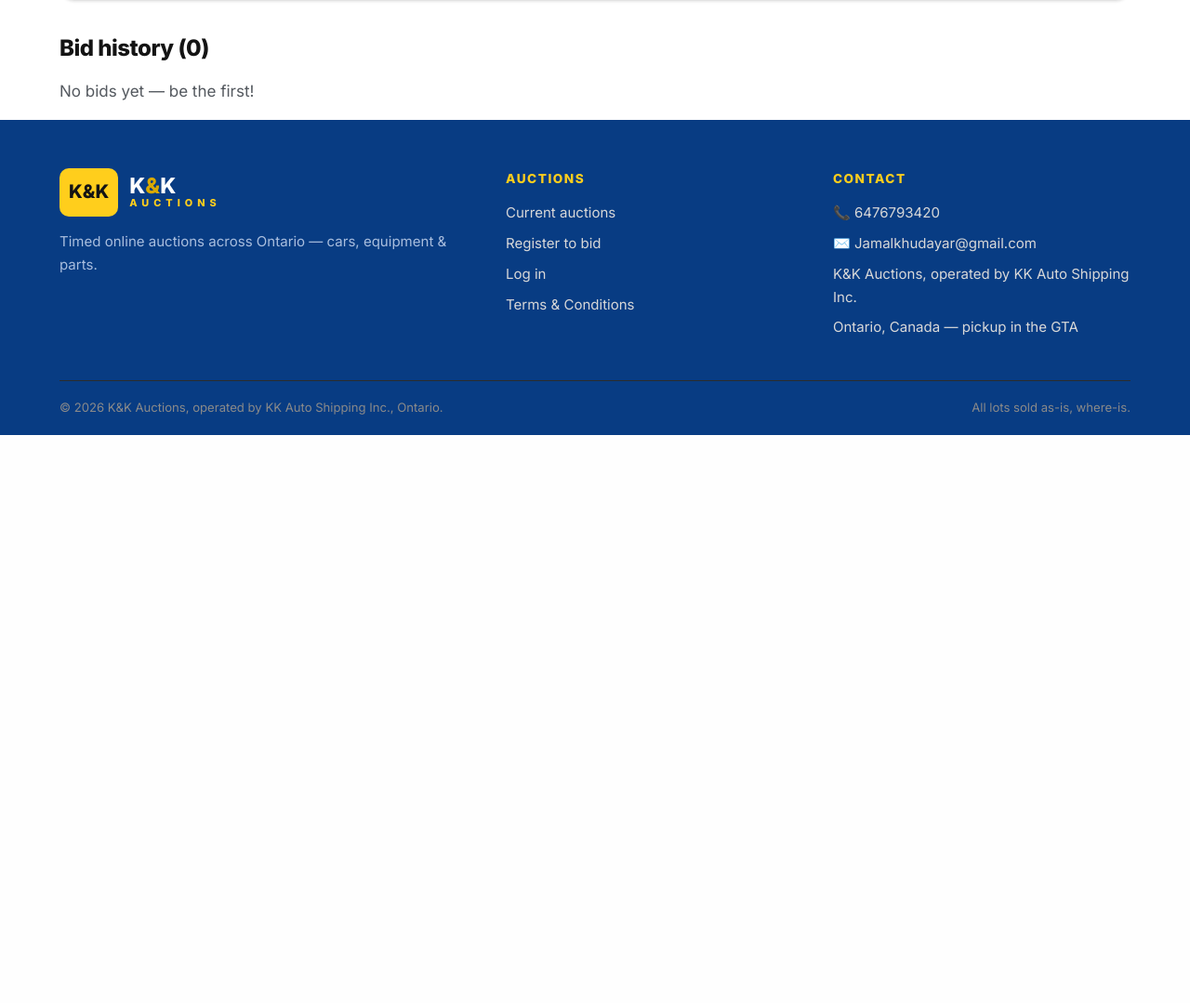
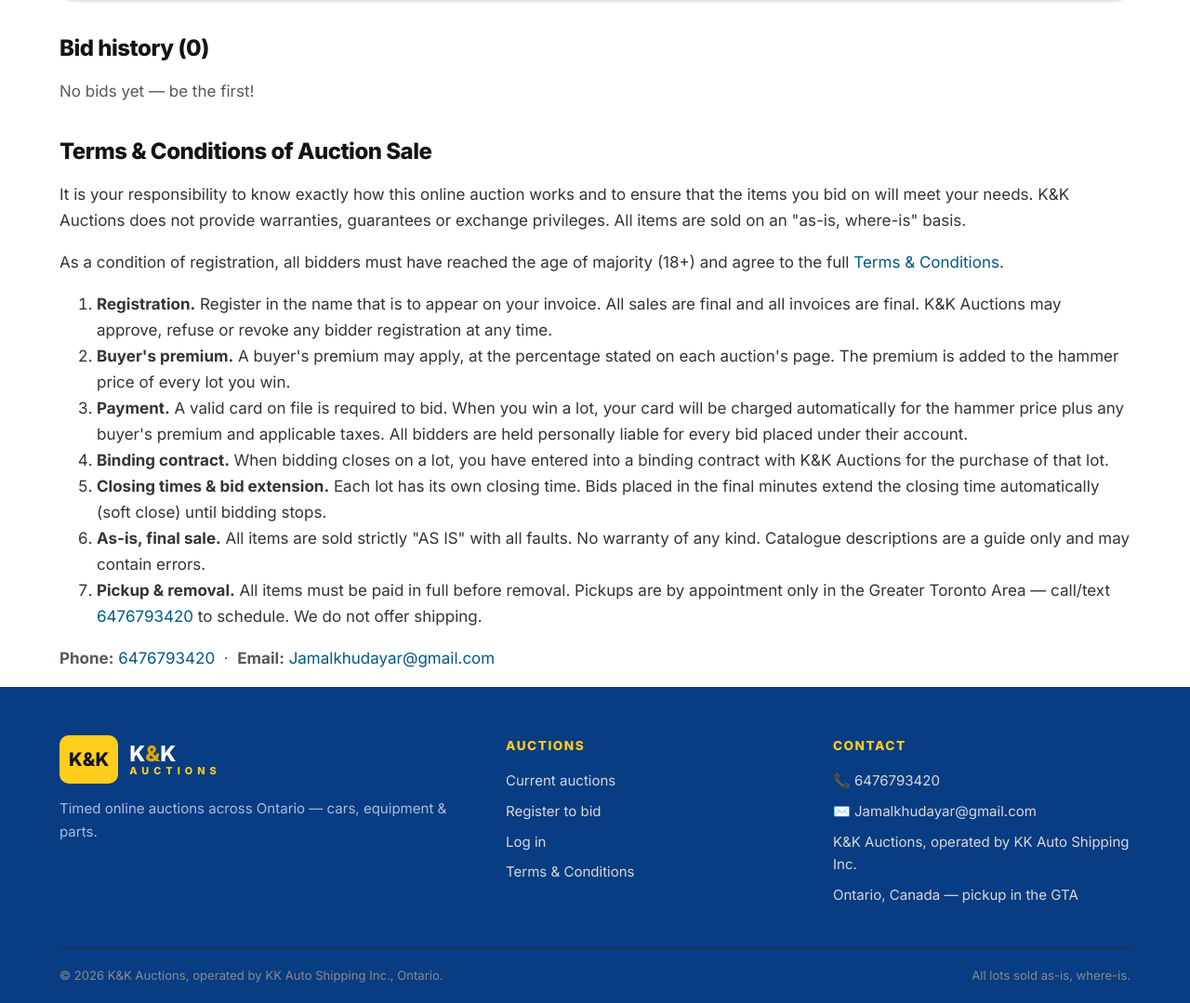
Before and after one commit to jamalkhudayar-glitch/kk-auctions, a Flask app: page /lot/1 in a window 1280 px wide. Shown: the part 1128-2207 px from the top of the page at 93% size. Before the commit the page ends 1596 px from the top, so only its background shows below. Run offline with Flask 3, Linux system fonts and the light colour scheme; data comes from the database, SQL or seed files in the repository; data that the repository does not hold is empty.

Commit message:
Lot pages: full Terms of Sale block like Bryan's HiBid lots

```diff
--- a/templates/lot.html
+++ b/templates/lot.html
@@ -97,6 +97,22 @@
 <p class="muted">No bids yet — be the first!</p>
 {% endif %}
 
+<div class="lot-terms">
+  <h2>Terms &amp; Conditions of Auction Sale</h2>
+  <p>It is your responsibility to know exactly how this online auction works and to ensure that the items you bid on will meet your needs. K&amp;K Auctions does not provide warranties, guarantees or exchange privileges. All items are sold on an "as-is, where-is" basis.</p>
+  <p>As a condition of registration, all bidders must have reached the age of majority (18+) and agree to the full <a href="{{ url_for('terms') }}">Terms &amp; Conditions</a>.</p>
+  <ol>
+    <li><strong>Registration.</strong> Register in the name that is to appear on your invoice. All sales are final and all invoices are final. K&amp;K Auctions may approve, refuse or revoke any bidder registration at any time.</li>
+    <li><strong>Buyer's premium.</strong> A buyer's premium may apply, at the percentage stated on each auction's page. The premium is added to the hammer price of every lot you win.</li>
+    <li><strong>Payment.</strong> A valid card on file is required to bid. When you win a lot, your card will be charged automatically for the hammer price plus any buyer's premium and applicable taxes. All bidders are held personally liable for every bid placed under their account.</li>
+    <li><strong>Binding contract.</strong> When bidding closes on a lot, you have entered into a binding contract with K&amp;K Auctions for the purchase of that lot.</li>
+    <li><strong>Closing times &amp; bid extension.</strong> Each lot has its own closing time. Bids placed in the final minutes extend the closing time automatically (soft close) until bidding stops.</li>
+    <li><strong>As-is, final sale.</strong> All items are sold strictly "AS IS" with all faults. No warranty of any kind. Catalogue descriptions are a guide only and may contain errors.</li>
+    <li><strong>Pickup &amp; removal.</strong> All items must be paid in full before removal. Pickups are by appointment only in the Greater Toronto Area — call/text <a href="tel:{{ business_phone }}">{{ business_phone }}</a> to schedule. We do not offer shipping.</li>
+  </ol>
+  <p class="muted"><strong>Phone:</strong> <a href="tel:{{ business_phone }}">{{ business_phone }}</a> &nbsp;·&nbsp; <strong>Email:</strong> <a href="mailto:Jamalkhudayar@gmail.com">Jamalkhudayar@gmail.com</a></p>
+</div>
+
 <script>
 document.querySelectorAll('.thumb').forEach(t => {
   t.addEventListener('click', () => {
```
